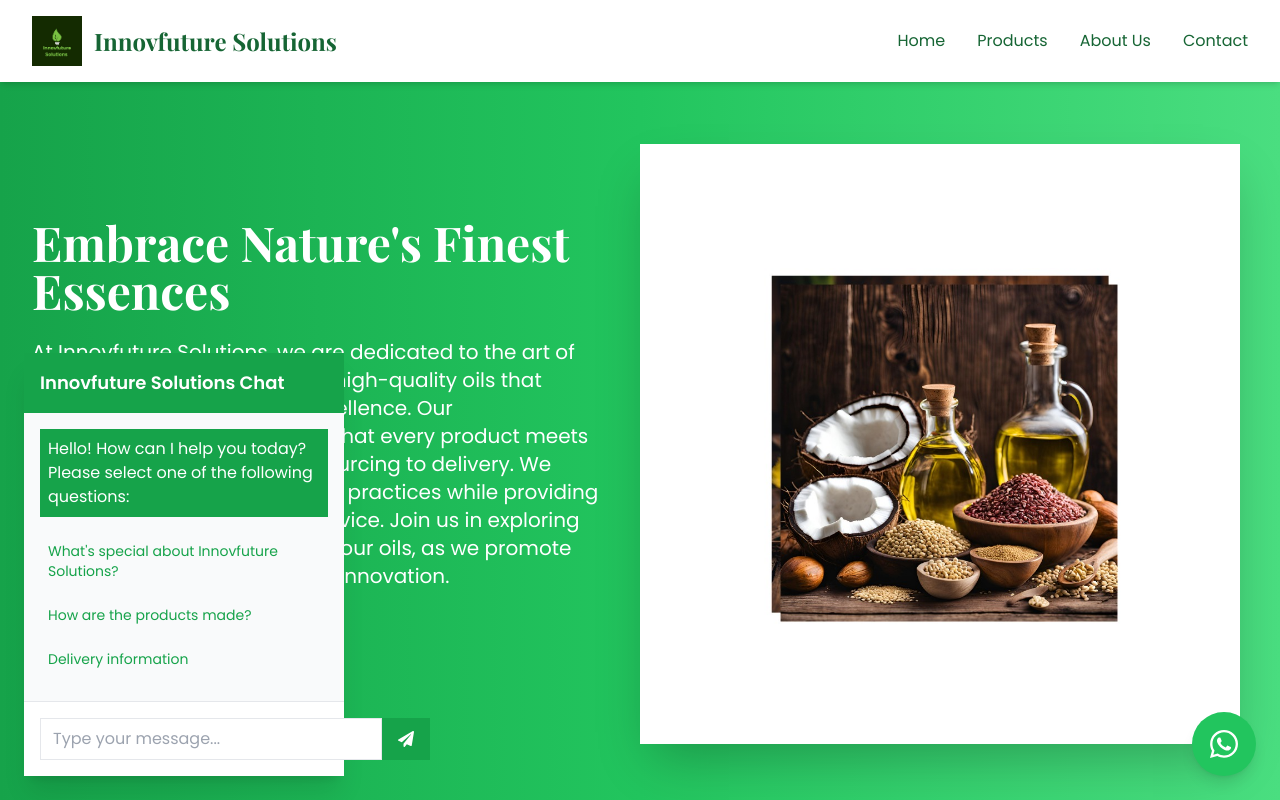
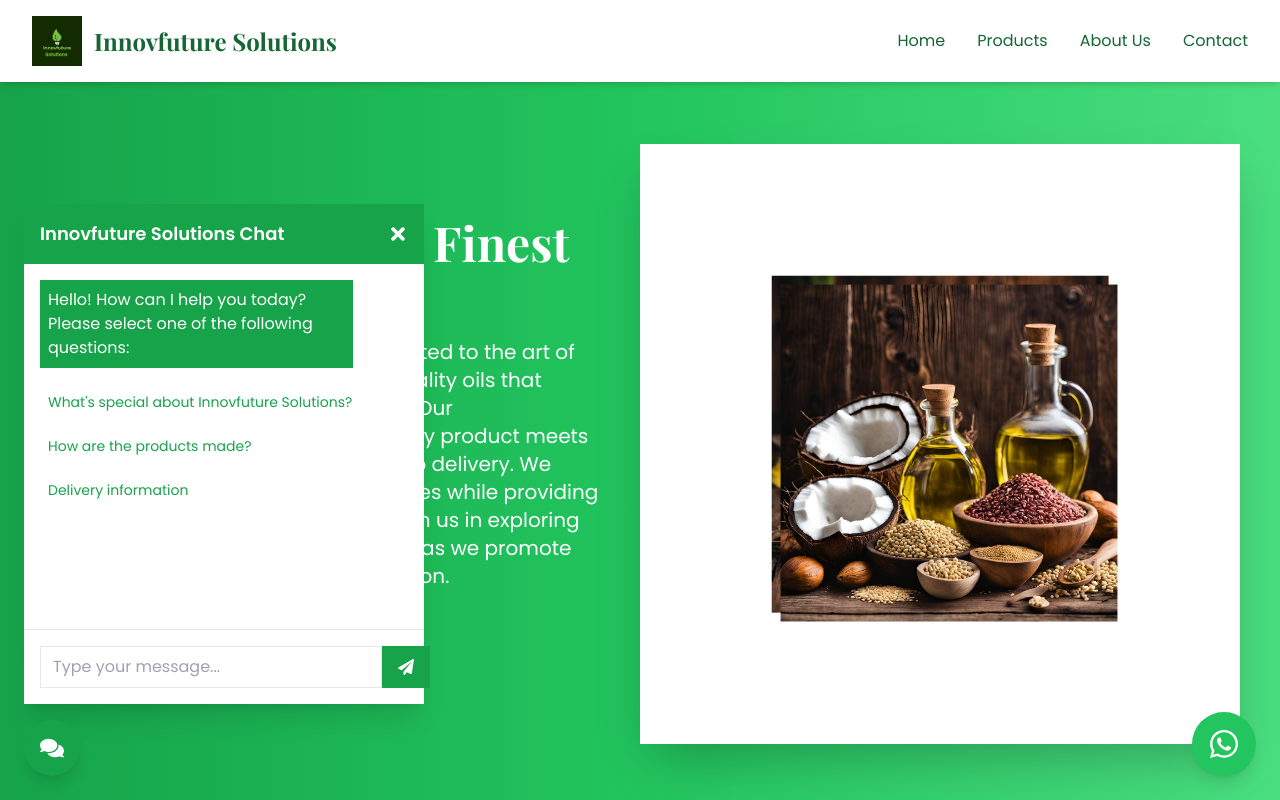
Before and after one commit to bharathkumar8056/InnovFuture, a Next.js app: page / in a window 1280 px wide. Both pictures are taken after a click on the button 52 px from the left and 748 px from the top of the page. Shown: the top 800 px of the page. Built offline with nearby package versions, Linux system fonts and the light colour scheme; a web font is replaced by a local one.

Commit message:
Update ChatBot.tsx

```diff
--- a/app/components/ChatBot.tsx
+++ b/app/components/ChatBot.tsx
@@ -1,7 +1,6 @@
 "use client"
 
-import type React from "react"
-import { useState, useRef, useEffect } from "react"
+import React, { useState, useRef, useEffect } from "react"
 import { FaComments, FaPaperPlane, FaTimes } from "react-icons/fa"
 
 interface Message {
@@ -29,16 +28,7 @@ const ChatBot: React.FC = () => {
 
   useEffect(() => {
     scrollToBottom()
-    // Prevent body scroll when chat is open on mobile
-    if (isOpen) {
-      document.body.style.overflow = "hidden"
-    } else {
-      document.body.style.overflow = "unset"
-    }
-    return () => {
-      document.body.style.overflow = "unset"
-    }
-  }, [isOpen])
+  }, [messages])
 
   const handleToggle = () => {
     setIsOpen(!isOpen)
@@ -72,7 +62,7 @@ const ChatBot: React.FC = () => {
         response = `Thank you. And which area within ${question}?`
         setAskingLocation({ status: true, step: 2 })
       } else if (askingLocation.step === 2) {
-        response = `Thank you for providing your location details. For specific delivery information to ${question}, please contact us at info@innovfuturesolutions@gmail.com or call us at +91-7010735275. Our team will be happy to assist you further.`
+        response = `Thank you for providing your location details. For specific delivery information to ${question}, please contact us at info@innovfuturesolutions@gmail.com or call us at +91-7010735275.`
         setAskingLocation({ status: false, step: 0 })
         setShowPredefined(true)
       }
@@ -80,12 +70,12 @@ const ChatBot: React.FC = () => {
       switch (question.toLowerCase()) {
         case "what's special about innovfuture solutions?":
           response =
-            "Innovfuture Solutions specializes in high-quality, sustainably sourced agro products. We combine traditional methods with modern technology to deliver the purest and most nutritious products to our customers."
+            "Innovfuture Solutions specializes in high-quality, sustainably sourced agro products."
           setShowPredefined(true)
           break
         case "how are the products made?":
           response =
-            "Our products are made using a combination of traditional and modern methods. We source the finest raw materials from trusted farmers, then process them using state-of-the-art equipment that preserves their natural goodness. Each product undergoes strict quality control to ensure the highest standards."
+            "Our products are made using a combination of traditional and modern methods."
           setShowPredefined(true)
           break
         case "delivery information":
@@ -93,8 +83,7 @@ const ChatBot: React.FC = () => {
           setAskingLocation({ status: true, step: 1 })
           break
         default:
-          response =
-            "I'm sorry, I don't have information on that specific topic. Please choose from one of the following questions:"
+          response = "I'm sorry, I don't have information on that topic. Please choose a question:"
           setShowPredefined(true)
       }
     }
@@ -104,27 +93,23 @@ const ChatBot: React.FC = () => {
   }
 
   return (
-    <>
-      {/* Overlay for mobile */}
+    <div className="fixed bottom-6 left-6 z-50">
       {isOpen && (
-        <div className="fixed inset-0 bg-black bg-opacity-50 z-40 md:hidden" onClick={() => setIsOpen(false)} />
-      )}
-
-      <div className={`fixed z-50 ${isOpen ? "inset-0 md:inset-auto md:bottom-6 md:left-6" : "bottom-6 left-6"}`}>
-        {isOpen && (
-          <div className="flex flex-col h-full md:h-auto md:max-h-[600px] w-full md:w-80 bg-white md:rounded-lg shadow-xl">
-            <div className="bg-green-600 text-white p-4 flex justify-between items-center md:rounded-t-lg">
+        <div className="bg-white rounded-lg shadow-xl w-full sm:w-80 md:w-96 lg:w-[400px] mb-4 h-[500px] flex flex-col">
+          {/* Chat header with close button */}
+          <div className="bg-green-600 text-white p-4 flex justify-between items-center">
             <h3 className="text-lg font-semibold">Innovfuture Solutions Chat</h3>
-              <button onClick={() => setIsOpen(false)} className="md:hidden text-white hover:text-gray-200">
-                <FaTimes size={24} />
+            <button onClick={handleToggle} className="text-white hover:text-gray-300">
+              <FaTimes size={20} />
             </button>
           </div>
 
-            <div className="flex-1 overflow-y-auto p-4 bg-gray-50">
+          {/* Chat messages */}
+          <div className="flex-grow overflow-y-auto p-4 max-h-[400px]">
             {messages.map((message, index) => (
               <div key={index} className={`mb-4 ${message.isUser ? "text-right" : "text-left"}`}>
                 <span
-                    className={`inline-block p-2 rounded-lg ${
+                  className={`inline-block max-w-[85%] break-words p-2 rounded-lg ${
                     message.isUser ? "bg-green-100 text-green-800" : "bg-green-600 text-white"
                   }`}
                 >
@@ -132,6 +117,8 @@ const ChatBot: React.FC = () => {
                 </span>
               </div>
             ))}
+
+            {/* Predefined questions */}
             {showPredefined && (
               <div className="mt-4">
                 {predefinedQuestions.map((question, index) => (
@@ -148,14 +135,15 @@ const ChatBot: React.FC = () => {
             <div ref={messagesEndRef} />
           </div>
 
-            <div className="p-4 border-t bg-white md:rounded-b-lg">
+          {/* Chat input */}
+          <div className="p-4 border-t">
             <div className="flex">
               <input
                 type="text"
                 value={input}
                 onChange={(e) => setInput(e.target.value)}
                 placeholder="Type your message..."
-                  className="flex-1 px-3 py-2 border rounded-l-md focus:outline-none focus:ring-2 focus:ring-green-500 text-black"
+                className="flex-grow px-3 py-2 border rounded-l-md focus:outline-none focus:ring-2 focus:ring-green-500 text-black"
                 onKeyPress={(e) => e.key === "Enter" && handleSend()}
               />
               <button
@@ -169,16 +157,14 @@ const ChatBot: React.FC = () => {
         </div>
       )}
 
-        {!isOpen && (
+      {/* Floating chat button */}
       <button
         onClick={handleToggle}
         className="bg-green-600 text-white p-4 rounded-full shadow-lg hover:bg-green-700 transition duration-300"
       >
         <FaComments size={24} />
       </button>
-        )}
     </div>
-    </>
   )
 }
 
```
Lines whose indentation alone changed are shown as unchanged.
